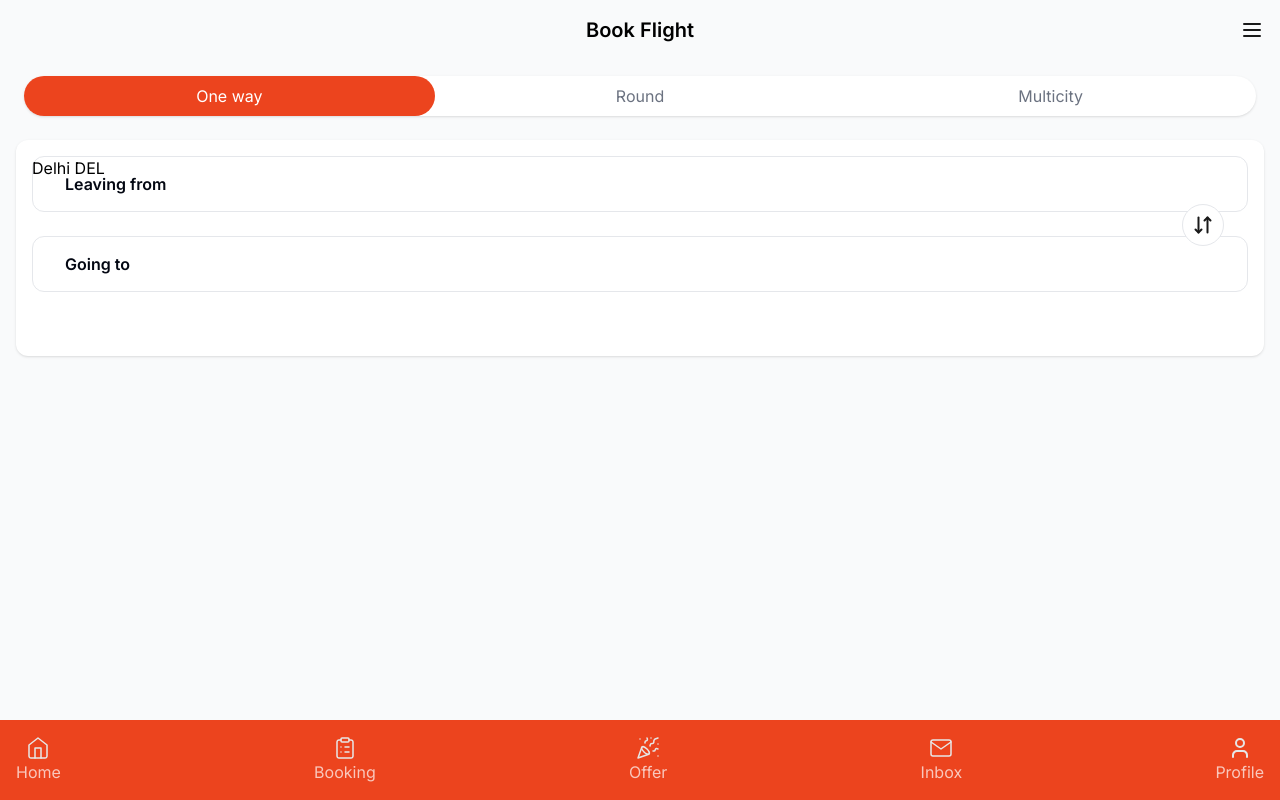
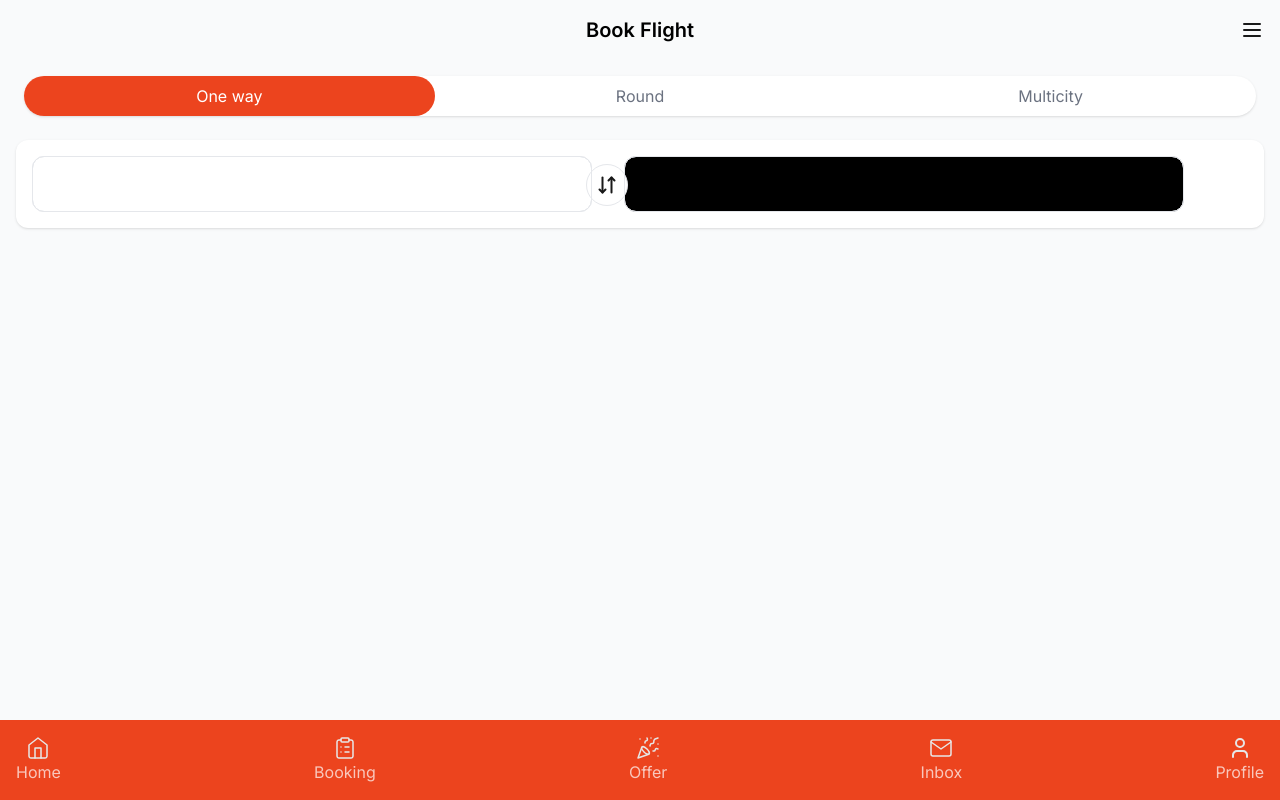
Before and after one commit to vmhowley/travelerPrice, a React (Vite) app in the folder traveler-price/: page / in a window 1280 px wide. Built offline with nearby package versions, Linux system fonts and the light colour scheme.

Commit message:
last changes

```diff
--- a/traveler-price/src/routes/Home.jsx
+++ b/traveler-price/src/routes/Home.jsx
@@ -7,7 +7,7 @@ function Home() {
   const [from, setFrom] = useState([])
   const [to, setTo] = useState([])
   const [open, setOpen] = useState(null)
-  const [locations, setLocations] = useState()
+  const [locations, setLocations] = useState([{}])
   const [keyword, setKeyword] = useState()
 
   const handleInput = (e) => {
@@ -15,13 +15,14 @@ function Home() {
     console.log(citySearch)
   }
   const handleFromTab = (e) => {
+    document.querySelector('#from').focus()
     setOpen(!open)
     console.log('open')
   }
   const handleFrom = async (e) => {
     setKeyword(e.target.value)
 
-    const url = `https://reply-buy-rid-duke.trycloudflare.com/api/citysearch?keyword=${e.target.value}`
+    const url = `https://logged-gmbh-entering-totally.trycloudflare.com/api/citysearch?keyword=${e.target.value}`
     try {
       const response = await fetch(url)
       if (!response.ok) {
@@ -62,7 +63,9 @@ function Home() {
   }
 
   const handleSelection = (e) => {
-    alert(e.name)
+    console.log(e)
+    setLocations(e)
+    setOpen(!open)
   }
   const handleSubmit = (e) => {
     e.preventDefault()
@@ -79,34 +82,33 @@ function Home() {
           <div className=' p-2 rounded-full w-full'>Multicity</div>
         </div>
         <form
-          className='bg-white p-4 shadow rounded-xl grid gap-6 static'
-          action=''
+          className='bg-white p-4 shadow rounded-xl grid sm:flex gap-6 sm:gap-8 static'
         >
           <div
-            onClick={handleFromTab}
-            className={`grid w-full relative ${
-              open ? 'fixed inset-0 z-50' : ''
-            }`}
+            className={`grid w-full relative `}
           >
             <div className='w-full relative'>
-              <div className='absolute '>
-                <h1>Delhi DEL</h1>
-              </div>
+                <button type='button' onClick={handleFromTab} className={`w-full relative  ${open? 'z-0' : 'z-40'}   rounded-xl  border h-14 p-2 placeholder-gray-950 font-semibold text-left ps-6`}>
+                  {locations.name }
+                </button>
               <input
-                className={`w-full z-50  border h-14 p-2 placeholder-gray-950 font-semibold ps-8 ${
-                  open ? 'fixed inset-0' : 'rounded-xl  '
+
+                className={`w-full  border h-14 p-2 placeholder-gray-950 font-semibold ps-8  ${
+                  open ? 'fixed inset-0 sm:absolute rounded-xl    ' : 'rounded-xl  absolute left-0  '
                 } `}
                 type='text'
                 id='from'
                 name='from'
-                placeholder='Leaving from'
+                autoComplete="off"
+
                 onChange={handleFrom}
+
               />
             </div>
             <section
               id='from_country'
               className={`border  bg-white top-14 ${
-                open ? 'fixed inset-0 z-50' : 'hidden '
+                open ? 'fixed inset-0 sm:absolute sm:w-96 sm:h-96 z-50 ' : 'hidden '
               }`}
               name='from_country'
               onChange={handleInput}
@@ -116,7 +118,7 @@ function Home() {
                   ? from.map((location) => (
                       <div key={location.id}>
                         <li
-                          onClick={(e) => {handleSelection(location)}}
+                          onClick={() => {handleSelection(location)}}
                           key={location.id}
                           value={location.name}
                           className='capitalize cursor-pointer rounded-xl p-2'
@@ -129,7 +131,7 @@ function Home() {
                   : ''}
               </ul>
             </section>
-          <div className='absolute right-6 top-12 z-10'>
+          <div className='absolute right-6 top-12 z-30 sm:-right-9 sm:top-2'>
             <img
               className='w-max rounded-full p-2 border bg-white'
               src={ArrowsDownUpIcon}
@@ -137,33 +139,47 @@ function Home() {
               />
           </div>
               </div>
-          <div className='grid'>
+              <div className='w-full relative'>
+                <button type='button' onClick={handleFromTab} className={`w-full relative  ${open? '' : 'z-40'}   rounded-xl  border h-14 p-2 placeholder-gray-950 font-semibold text-left ps-6`}>
+                  {locations.name }
+                </button>
               <input
-              className='border rounded-xl h-14 p-2 placeholder-gray-950 font-semibold ps-8'
+                className={`w-full  border h-14 p-2 placeholder-gray-950 font-semibold ps-8 bg-black  ${
+                  open ? 'fixed inset-0  sm:absolute rounded-xl hidden    ' : 'rounded-xl  absolute left-0 z-0 '
+                } `}
                 type='text'
+                autoComplete="off"
                 id='to'
                 name='to'
-              placeholder='Going to'
                 onChange={handleFrom}
               />
-            <ul id='from_country' name='from_country' onChange={handleInput}>
+            </div>
+            <section
+              id='from_country'
+              className={`border  bg-white top-14 ${
+                open ? 'fixed inset-0 sm:absolute sm:w-96 sm:h-96 sm:z-50 ' : 'hidden '
+              }`}
+              name='from_country'
+              onChange={handleInput}
+            >
+              <ul>
                 {!to.code
                   ? to.map((location) => (
-                    <div
-                      onClick={() => {
-                        console.log(location.name)
-                      }}
+                      <div key={location.id}>
+                        <li
+                          onClick={() => {handleSelection(location)}}
                           key={location.id}
                           value={location.name}
-                      className='capitalize cursor-pointer bg-white'
+                          className='capitalize cursor-pointer rounded-xl p-2'
                         >
                           {location.address.cityName.toLowerCase()} (
                           {location.name.toLowerCase()} - {location.iataCode})
+                        </li>
                       </div>
                     ))
                   : ''}
               </ul>
-          </div>
+            </section>
           <div></div>
           <button type='submit'></button>
         </form>
```
Lines whose indentation alone changed are shown as unchanged.
